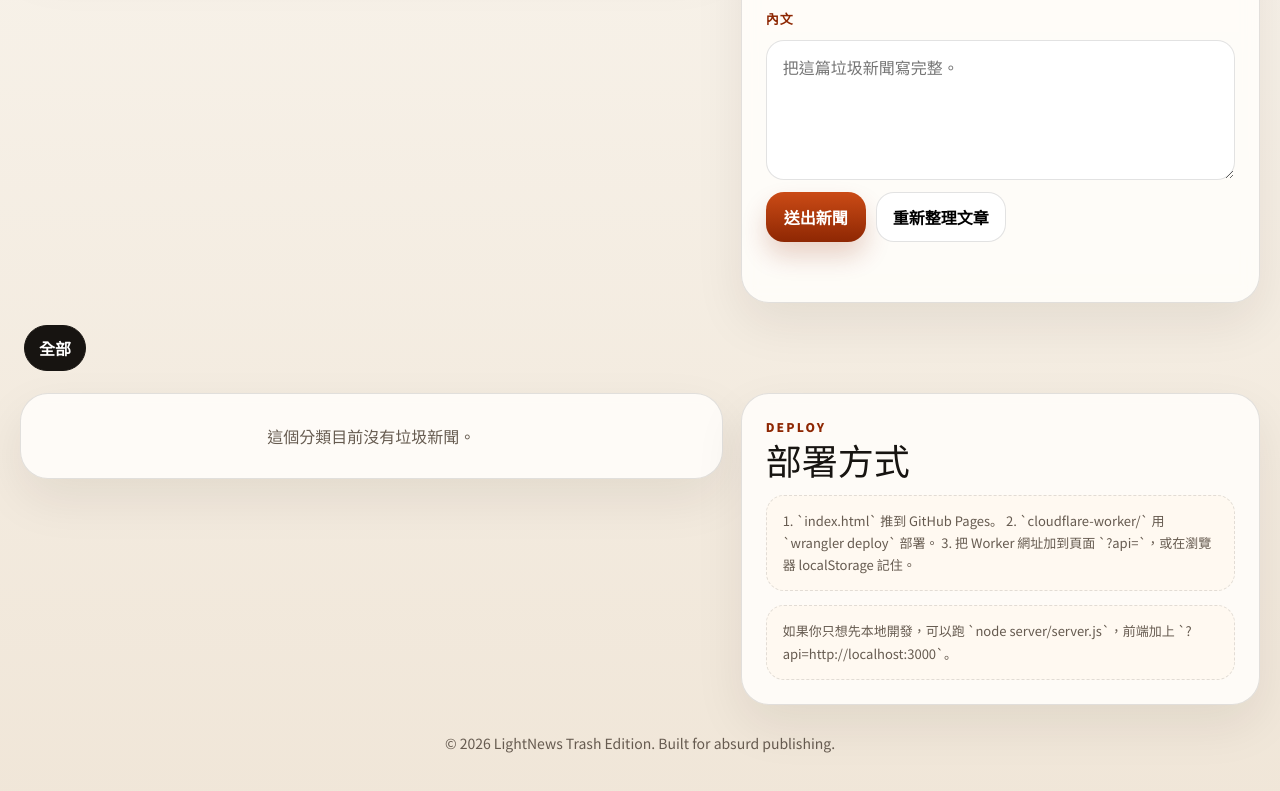
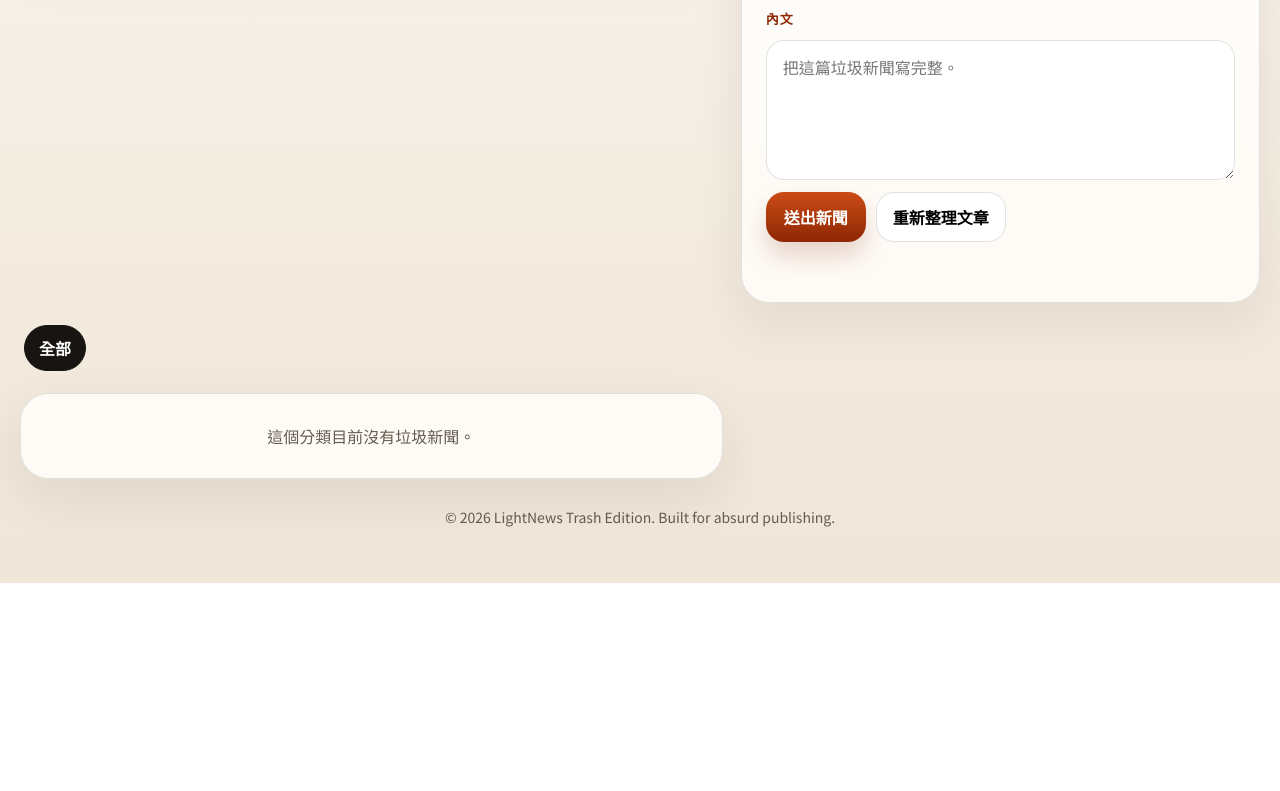
Before and after one commit to 1ch666/123456789, a plain HTML site: page index.html in a window 1280 px wide. Shown: the part 886-1677 px from the top of the page. After the commit the page ends 1469 px from the top, so only its background shows below. Drawn offline with Linux system fonts and the light colour scheme.

Commit message:
Remove deployment panel from homepage

```diff
--- a/index.html
+++ b/index.html
@@ -93,11 +93,6 @@
 
     <section class="layout">
       <section class="feed" id="postFeed"></section>
-      <aside class="card composer" style="gap:14px">
-        <div><div class="panel-label">Deploy</div><h2 style="margin-top:10px;font-size:36px">部署方式</h2></div>
-        <div class="help">1. `index.html` 推到 GitHub Pages。 2. `cloudflare-worker/` 用 `wrangler deploy` 部署。 3. 把 Worker 網址加到頁面 `?api=`，或在瀏覽器 localStorage 記住。</div>
-        <div class="help">如果你只想先本地開發，可以跑 `node server/server.js`，前端加上 `?api=http://localhost:3000`。</div>
-      </aside>
     </section>
 
     <div class="footer">© 2026 LightNews Trash Edition. Built for absurd publishing.</div>
```
